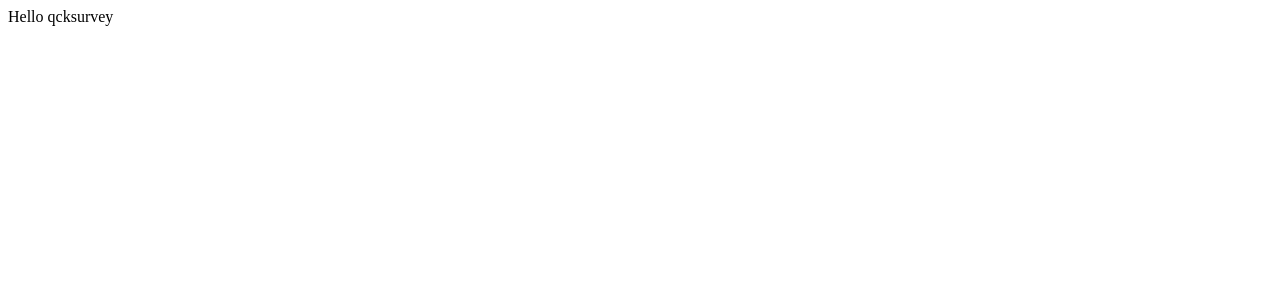
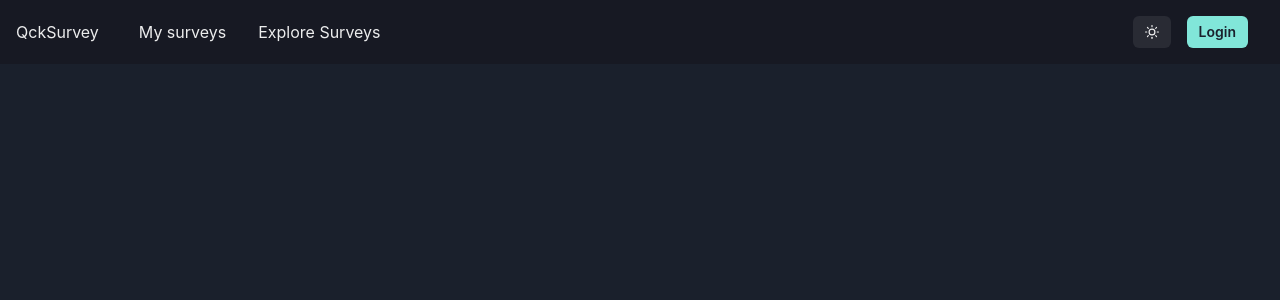
Before and after one commit to cspadar/qcksurvey-fe, a React (Vite) app: page / in a window 1280 px wide. Shown: the top 300 px of the page. Built offline with nearby package versions, Linux system fonts and the light colour scheme.

Commit message:
add navbar, add color mode switcher

```diff
--- a/index.html
+++ b/index.html
@@ -4,6 +4,7 @@
 <head>
   <meta charset="UTF-8" />
   <meta name="viewport" content="width=device-width, initial-scale=1.0" />
+  <link rel="shortcut icon" href="#">
   <title>qckSurvey</title>
 </head>
 
--- a/package.json
+++ b/package.json
@@ -9,6 +9,11 @@
     "preview": "vite preview"
   },
   "dependencies": {
+    "@chakra-ui/icons": "^2.0.16",
+    "@chakra-ui/react": "^2.4.9",
+    "@emotion/react": "^11.10.5",
+    "@emotion/styled": "^11.10.5",
+    "framer-motion": "^8.5.0",
     "react": "^18.2.0",
     "react-dom": "^18.2.0"
   },
--- a/src/App.tsx
+++ b/src/App.tsx
@@ -1,9 +1,12 @@
-function App() {
+import React from 'react';
+import { ChakraProvider } from '@chakra-ui/react';
+import Navbar from './components/Navbar';
+import theme from './config/chakra';
+
+export default function App() {
   return (
-    <div>
-      Hello qcksurvey
-    </div>
+    <ChakraProvider theme={theme}>
+      <Navbar />
+    </ChakraProvider>
   )
 }
-
-export default App
--- /dev/null
+++ b/src/components/Navbar.tsx
@@ -0,0 +1,67 @@
+import {
+    Box,
+    Flex,
+    HStack,
+    IconButton,
+    Button,
+    useDisclosure,
+    useColorModeValue,
+    useColorMode,
+} from '@chakra-ui/react';
+import { HamburgerIcon, CloseIcon, MoonIcon, SunIcon } from '@chakra-ui/icons';
+import NavLink from './navbar/NavLink';
+import Hamburger from './navbar/Hamburger';
+
+const Navbar = () => {
+    const { isOpen, onOpen, onClose } = useDisclosure();
+    const { colorMode, toggleColorMode } = useColorMode();
+    return (
+        <Box bg={useColorModeValue('gray.100', 'gray.900')} px={4}>
+            <Flex h={16} alignItems={'center'} justifyContent={'space-between'}>
+                <IconButton
+                    size={'md'}
+                    icon={isOpen ? <CloseIcon /> : <HamburgerIcon />}
+                    aria-label={'Open Menu'}
+                    display={{ md: 'none' }}
+                    onClick={isOpen ? onClose : onOpen}
+                />
+                <HStack spacing={8} alignItems={'center'}>
+                    <Box>QckSurvey</Box>
+                    <HStack
+                        as={'nav'}
+                        spacing={4}
+                        display={{ base: 'none', md: 'flex' }}>
+                        <NavLink key={"my-surveys"}>My surveys</NavLink>
+                        <NavLink key={"explore-surveys"}>Explore Surveys</NavLink>
+                    </HStack>
+                </HStack>
+                <Flex alignItems={'center'}>
+                    <Button onClick={toggleColorMode} mr={4} size={'sm'}>
+                        {colorMode === 'light' ? <MoonIcon /> : <SunIcon />}
+                    </Button>
+                    <Button colorScheme='teal' variant='solid' size={'sm'} mr={4}>
+                        Login
+                    </Button>
+                    {/*<Menu>
+                            <MenuButton
+                                as={Button}
+                                rounded={'full'}
+                                variant={'link'}
+                                cursor={'pointer'}
+                                minW={0}>
+                                <Avatar size={'sm'} />
+                            </MenuButton>
+                            <MenuList>
+                                <MenuItem>My Profile</MenuItem>
+                                <MenuDivider />
+                                <MenuItem>Logout</MenuItem>
+                            </MenuList>
+                        </Menu> */}
+                </Flex>
+            </Flex>
+            {isOpen ? <Hamburger /> : null}
+        </Box>
+    );
+}
+
+export default Navbar;
--- /dev/null
+++ b/src/components/navbar/Hamburger.tsx
@@ -0,0 +1,13 @@
+import { Box, Stack } from "@chakra-ui/react";
+import NavLink from "./NavLink";
+
+const Hamburger = () => {
+    return <Box pb={4} display={{ md: 'none' }}>
+        <Stack as={'nav'} spacing={4}>
+            <NavLink key={"my-surveys"}>My Surveys</NavLink>
+            <NavLink key={"explore-surveys"}>Explore Surveys</NavLink>
+        </Stack>
+    </Box>
+}
+
+export default Hamburger;
--- /dev/null
+++ b/src/components/navbar/NavLink.tsx
@@ -0,0 +1,19 @@
+import { Link, useColorModeValue } from "@chakra-ui/react";
+import { ReactNode } from "react";
+
+const NavLink = ({ children }: { children: ReactNode }) => (
+    <Link
+        as={"div"}
+        px={2}
+        py={1}
+        rounded={'md'}
+        _hover={{
+            textDecoration: 'none',
+            bg: useColorModeValue('gray.200', 'gray.700'),
+        }}
+    >
+        {children}
+    </Link>
+);
+
+export default NavLink;
--- /dev/null
+++ b/src/config/chakra.ts
@@ -0,0 +1,10 @@
+import { extendTheme, type ThemeConfig } from '@chakra-ui/react';
+
+const config: ThemeConfig = {
+    initialColorMode: 'dark',
+    useSystemColorMode: false,
+};
+
+const theme = extendTheme({ config });
+
+export default theme;
```
Also changed, not shown: 1 other file (tests, documents, lock files or other folders).
